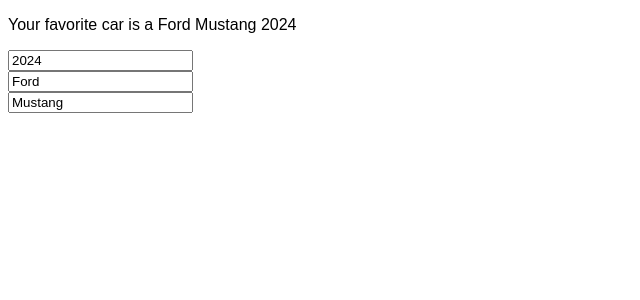
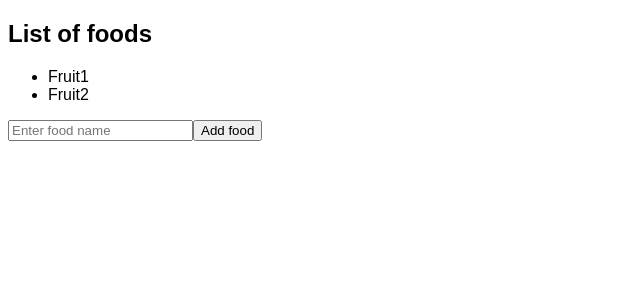
Before and after one commit to Daddanoy/react-course, a React (Vite) app in the folder my-react-ap/: page / in a window 1280 px wide. Shown: the top 300 px of the page, without its empty margins (0-640 px from the left). Built offline with nearby package versions, Linux system fonts and the light colour scheme.

Commit message:
OBJECT AND ARRAY UPDATING. FOODS.

```diff
--- a/my-react-ap/src/App.jsx
+++ b/my-react-ap/src/App.jsx
@@ -1,4 +1,4 @@
-import MyComponent from "./MyComponent2"
+import MyComponent from "./FruitArray"
 
 
 function App() {
--- /dev/null
+++ b/my-react-ap/src/FruitArray.jsx
@@ -0,0 +1,39 @@
+import React, {useState} from 'react'
+
+//update an array in react attempt
+
+function MyComponent(){
+
+  const [foods, setFoods] = useState(['Fruit1', 'Fruit2'])
+
+
+  function handleAddFood(){
+      const newFood = document.getElementById("foodInput").value;
+      document.getElementById("foodInput").value ='';//Resets the inpout after clicking the button
+
+      setFoods(f =>[...f, newFood]) //Use updateer function to update previous state
+  }
+
+  function handleRemoveFood(index){
+
+
+  }
+
+
+
+  return( <>
+  <div>
+    <h2>List of foods</h2>
+    <ul>
+      {foods.map((food, index) =>
+         <li key = {index}>{food}</li>)}
+    </ul>
+    <input type="text" id="foodInput" placeholder="Enter food name"/>
+    <button onClick={handleAddFood}>Add food</button>
+  </div>
+  </>)
+  }
+
+  //For every index in the food array, print a list item containing each available food, with a unique index.
+
+  export default MyComponent
```
